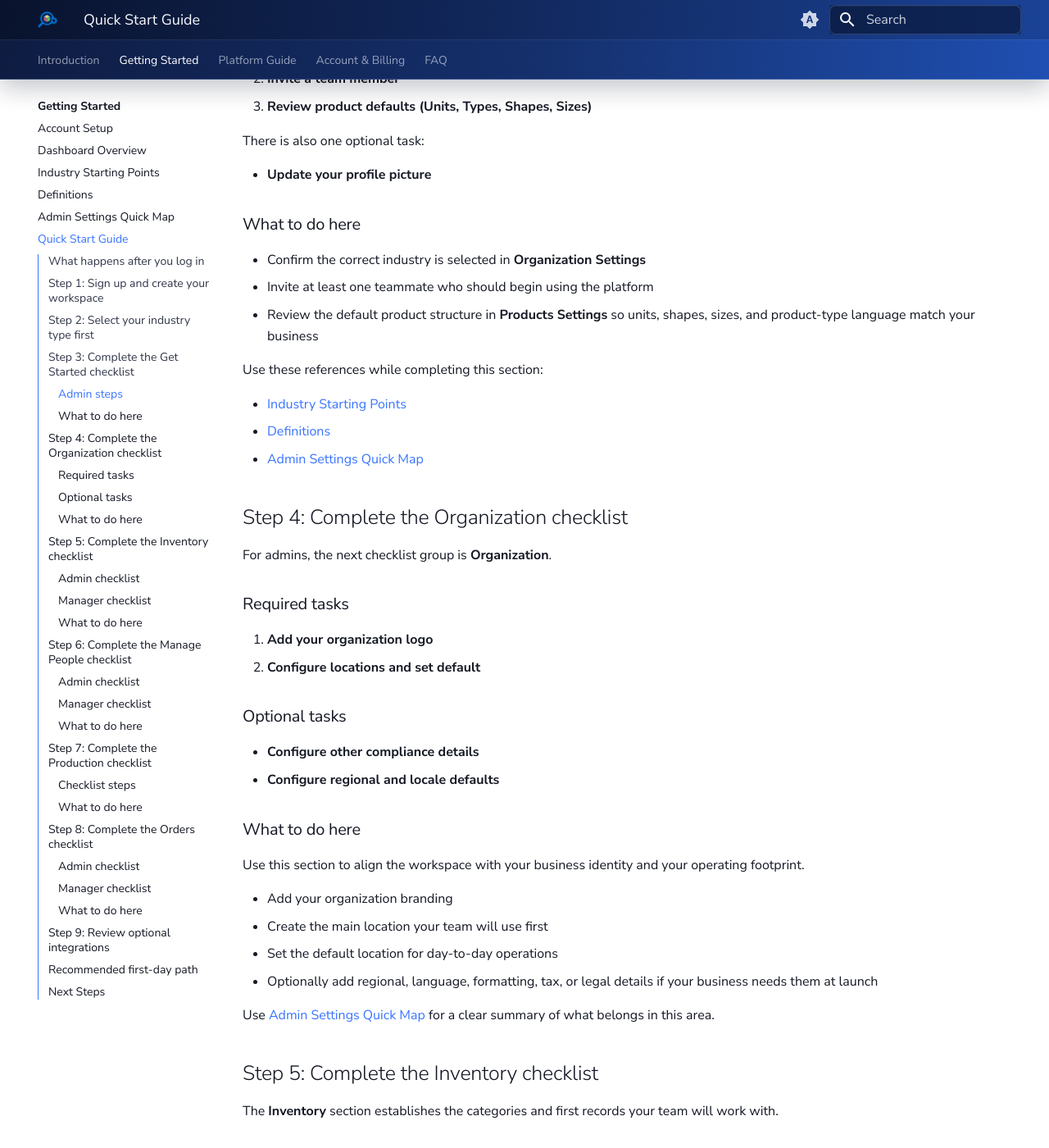
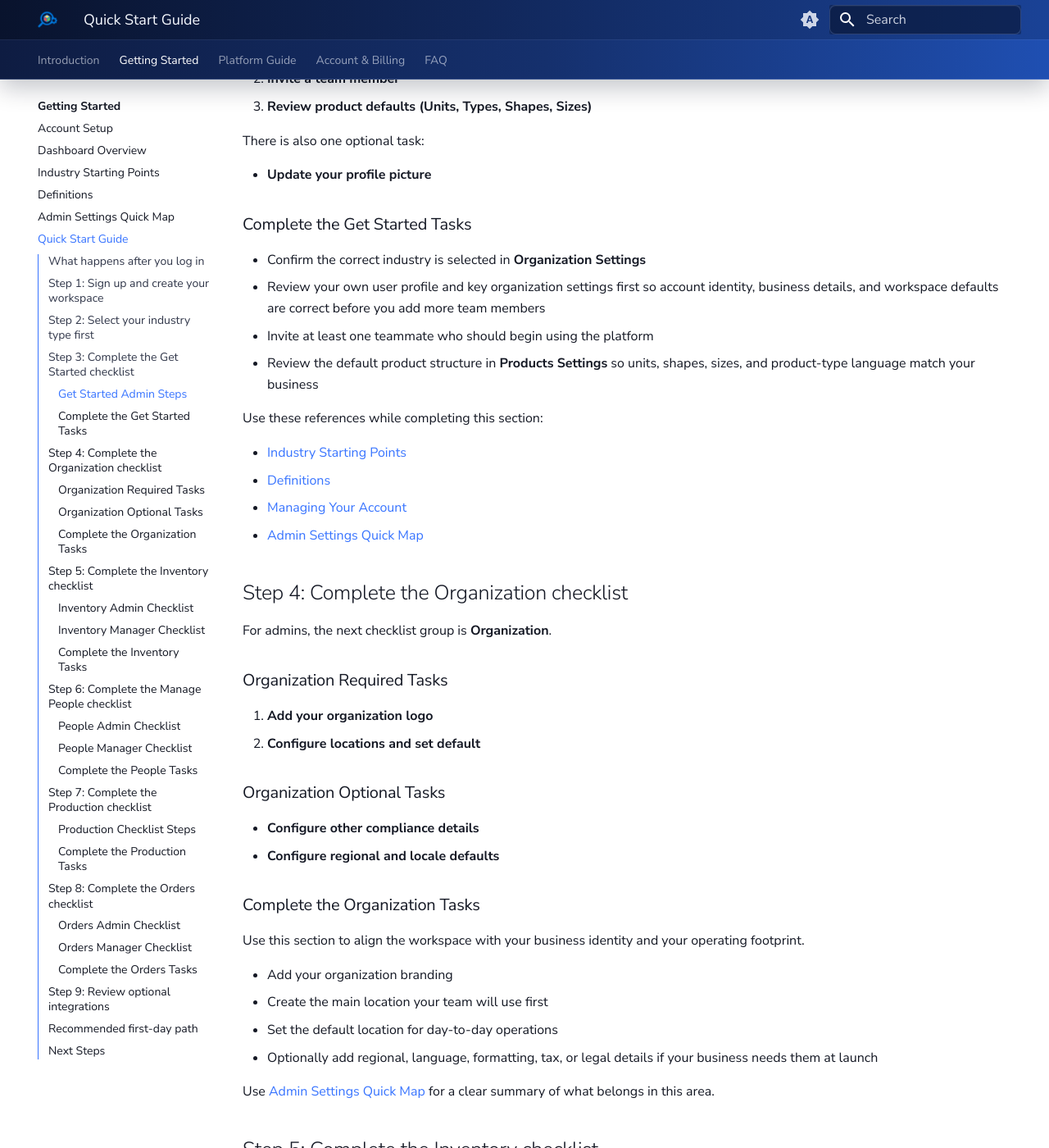
Before and after one commit to adityajain2408/loupe-factory-external-docs, an MkDocs documentation site: the page built from docs/getting-started/quick-start-guide.md, in a window 1280 px wide and 1400 px high, scrolled down 1602 px. Shown: the whole window at 82% size. Built offline with MkDocs 1.6.1 and Material for MkDocs 9.7.7, drawn with Linux system fonts in a browser that asks for light colours; the version menu is left out; some of the changed text lies outside the part shown.

Commit message:
Refactor Quick Start Guide sections for clarity and consistency. Update headings to better reflect task completion steps for admins and managers, and enhance user guidance with a more structured checklist format. Include additional references for managing accounts and organization settings.

```diff
--- a/docs/getting-started/quick-start-guide.md
+++ b/docs/getting-started/quick-start-guide.md
@@ -59,7 +59,7 @@ preload for your business model.
 After industry selection, the **Get Started** section is the first checklist
 group to complete.
 
-### Admin steps
+### Get Started Admin Steps
 
 Admins are guided through these tasks:
 
@@ -71,9 +71,12 @@ There is also one optional task:
 
 - **Update your profile picture**
 
-### What to do here
+### Complete the Get Started Tasks
 
 - Confirm the correct industry is selected in **Organization Settings**
+- Review your own user profile and key organization settings first so account
+  identity, business details, and workspace defaults are correct before you add
+  more team members
 - Invite at least one teammate who should begin using the platform
 - Review the default product structure in **Products Settings** so units,
   shapes, sizes, and product-type language match your business
@@ -82,23 +85,24 @@ Use these references while completing this section:
 
 - [Industry Starting Points](industry-starting-points.md)
 - [Definitions](definitions.md)
+- [Managing Your Account](../account-billing/managing-your-account.md)
 - [Admin Settings Quick Map](admin-settings-quick-map.md#products-settings)
 
 ## Step 4: Complete the Organization checklist
 
 For admins, the next checklist group is **Organization**.
 
-### Required tasks
+### Organization Required Tasks
 
 1. **Add your organization logo**
 2. **Configure locations and set default**
 
-### Optional tasks
+### Organization Optional Tasks
 
 - **Configure other compliance details**
 - **Configure regional and locale defaults**
 
-### What to do here
+### Complete the Organization Tasks
 
 Use this section to align the workspace with your business identity and your
 operating footprint.
@@ -117,7 +121,7 @@ for a clear summary of what belongs in this area.
 The **Inventory** section establishes the categories and first records your team
 will work with.
 
-### Admin checklist
+### Inventory Admin Checklist
 
 Admins are guided through:
 
@@ -131,7 +135,7 @@ Optional:
 
 - **View all inventory**
 
-### Manager checklist
+### Inventory Manager Checklist
 
 Managers usually see the operational steps only:
 
@@ -142,7 +146,7 @@ Optional:
 
 - **View all inventory**
 
-### What to do here
+### Complete the Inventory Tasks
 
 - Review the default type structure before your team starts entering stock
 - Add at least one **materials & supplies** item such as packaging, chemicals,
@@ -161,7 +165,7 @@ Continue with:
 The **Manage People** section helps you create the core business records needed
 for day-to-day operations.
 
-### Admin checklist
+### People Admin Checklist
 
 Admins are guided through:
 
@@ -169,14 +173,14 @@ Admins are guided through:
 2. **Add a customer**
 3. **Add a supplier**
 
-### Manager checklist
+### People Manager Checklist
 
 Managers typically see:
 
 1. **Add a staff member**
 2. **Add a supplier**
 
-### What to do here
+### Complete the People Tasks
 
 - Add at least one internal team member
 - Add at least one customer if your business is ready to quote or sell
@@ -190,12 +194,12 @@ fulfillment.
 The **Production** section helps Loupe Factory reflect how your business
 actually converts materials into output.
 
-### Checklist steps
+### Production Checklist Steps
 
 1. **Review production stages**
 2. **Create a production job**
 
-### What to do here
+### Complete the Production Tasks
 
 - Review your stage sequence in **Production Settings**
 - Confirm that stage names make sense for your real workflow
@@ -211,7 +215,7 @@ Use these references:
 
 The **Orders** section starts commercial activity inside Loupe Factory.
 
-### Admin checklist
+### Orders Admin Checklist
 
 Admins are guided through:
 
@@ -219,13 +223,13 @@ Admins are guided through:
 2. **Create a purchase order**
 3. **Create a sales order**
 
-### Manager checklist
+### Orders Manager Checklist
 
 Managers typically see:
 
 1. **Create a purchase order**
 
-### What to do here
+### Complete the Orders Tasks
 
 - Review numbering prefixes before documents start being issued at scale
 - Create a purchase order so incoming buying activity has a clean record
@@ -256,14 +260,15 @@ If you want a clean rollout, use this order:
 
 1. Sign up and log in
 2. Select the right industry
-3. Invite a teammate
-4. Review product, inventory, and production defaults
-5. Add your first materials and supplies item
-6. Add your first inventory item
-7. Add staff, customer, and supplier records as needed
-8. Create a production job
-9. Create your first purchase order
-10. Create your first sales order
+3. Review your profile and core organization settings
+4. Invite a teammate
+5. Review product, inventory, and production defaults
+6. Add your first materials and supplies item
+7. Add your first inventory item
+8. Add staff, customer, and supplier records as needed
+9. Create a production job
+10. Create your first purchase order
+11. Create your first sales order
 
 ## Next Steps
 
```
Also changed, not shown: site/getting-started/quick-start-guide/index.html, site/search/search_index.json.
